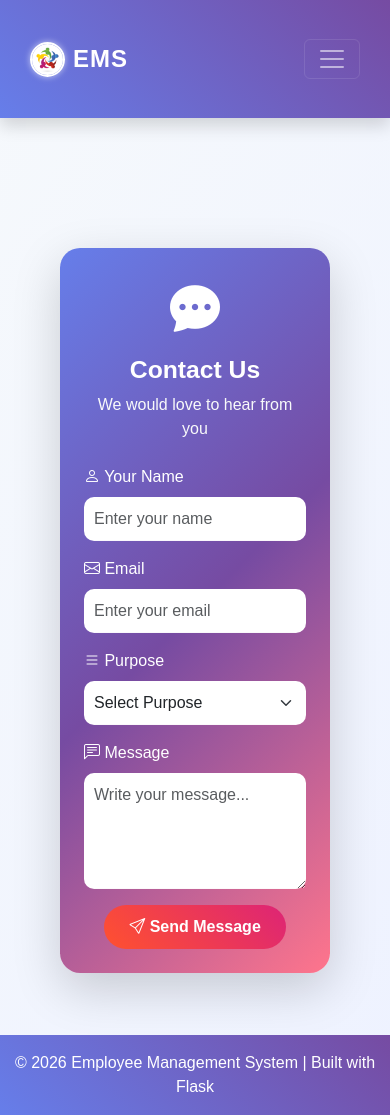
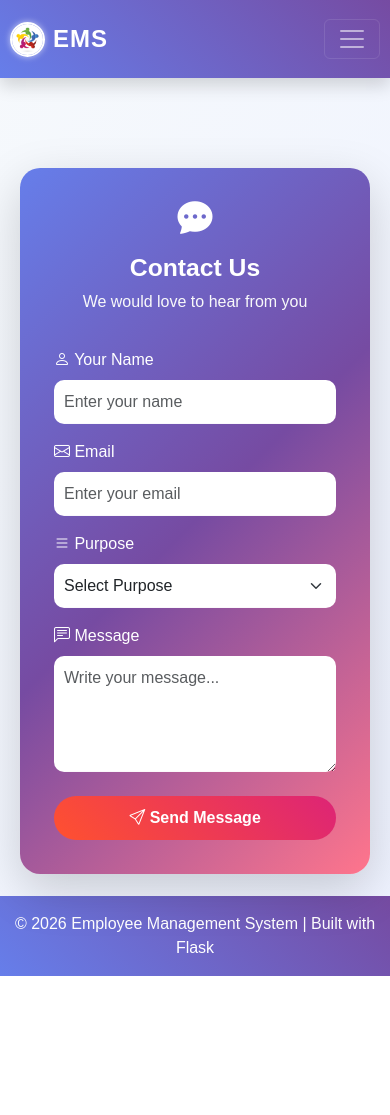
Before and after one commit to vishnusriamara/Employee-management-system, a Flask app: page /contact in a window 390 px wide. After the commit the page ends 976 px from the top, so only its background shows below. Run offline with Flask 3, Linux system fonts and the light colour scheme.

Commit message:
changes done to make the program responsive in all devices

```diff
--- a/static/style.css
+++ b/static/style.css
@@ -53,9 +53,14 @@ text-decoration:underline;
 /* PAGE CONTAINER */
 
 .container{
-padding:30px;
+padding:20px;
 }
 
+@media (max-width:576px){
+.container{
+padding:10px;
+}
+}
 
 /* FLASH MESSAGES */
 
@@ -264,6 +269,15 @@ color:white;
 animation: floatCard 4s ease-in-out infinite alternate;
 }
 
+@media (max-width:576px){
+.contact-card{
+padding:15px;
+}
+.contact-icon{
+font-size:35px;
+}
+}
+
 @keyframes floatCard{
 
 0%{
@@ -288,7 +302,16 @@ color:white;
 
 .profile-avatar{
 font-size:80px;
-color:white;
+}
+
+@media (max-width:576px){
+.profile-avatar{
+font-size:60px;
+}
+.profile-img-large{
+width:90px;
+height:90px;
+}
 }
 
 /* EDIT PROFILE CARD */
@@ -309,6 +332,13 @@ object-fit:cover;
 border:2px solid white;
 }
 
+@media (max-width:576px){
+.nav-profile-img{
+width:24px;
+height:24px;
+}
+}
+
 .profile-img{
     width:40px;
     height:40px;
@@ -324,3 +354,22 @@ border:2px solid white;
     object-fit:cover;
     border:4px solid white;
 }
+
+form{
+width:100%;
+padding:10px;
+}
+
+@media (max-width:576px){
+input, select, textarea{
+font-size:14px;
+padding:6px;
+}
+}
+
+@media (max-width:576px){
+.btn{
+width:100%;
+margin-top:8px;
+}
+}
--- a/templates/base.html
+++ b/templates/base.html
@@ -1,6 +1,7 @@
 <!DOCTYPE html>
 <html>
 <head>
+    <meta name="viewport" content="width=device-width, initial-scale=1">
 
 <title>Employee Management System</title>
 
--- a/templates/dashboard.html
+++ b/templates/dashboard.html
@@ -6,7 +6,7 @@
 
 <div class="row g-4">
 
-<div class="col-md-4">
+<div class="col-md-4 col-sm-12 mb-3">
 <div class="card dashboard-card bg-gradient-primary text-white">
 <div class="card-body text-center">
 <i class="bi bi-people-fill display-4 icon-animate"></i>
@@ -16,7 +16,7 @@
 </div>
 </div>
 
-<div class="col-md-4">
+<div class="col-md-4 col-sm-12 mb-3">
 <div class="card dashboard-card bg-gradient-success text-white">
 <div class="card-body text-center">
 <i class="bi bi-diagram-3-fill display-4 icon-animate"></i>
@@ -26,7 +26,7 @@
 </div>
 </div>
 
-<div class="col-md-4">
+<div class="col-md-4 col-sm-12 mb-3">
 <div class="card dashboard-card bg-gradient-warning text-white">
 <div class="card-body text-center">
 <i class="bi bi-currency-rupee display-4 icon-animate"></i>
```
